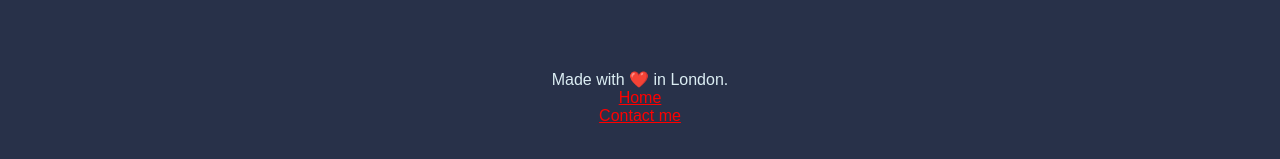
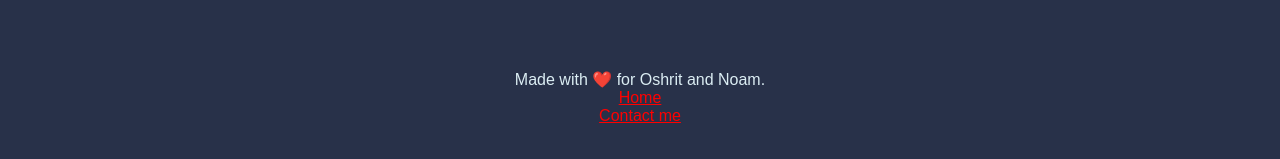
Before and after one commit to liorhess/cv, a plain HTML site: page drums.html in a window 1280 px wide. Shown: the part 505-664 px from the top of the page. Drawn offline with Linux system fonts and the light colour scheme.

Commit message:
change footer of index.html

```diff
--- a/drums.html
+++ b/drums.html
@@ -23,7 +23,7 @@
     </div>
 
     <footer>
-      Made with ❤️ in London.<br>
+      Made with ❤️ for Oshrit and Noam.<br>
       <a style="color: red" href="index.html">Home</a>
       <br>
       <a style="color: red" href="contact-me.html">Contact me</a>
```
